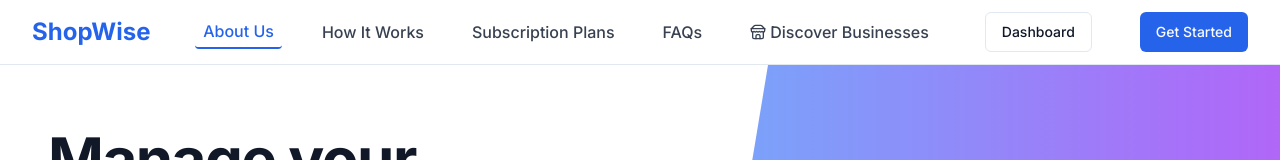
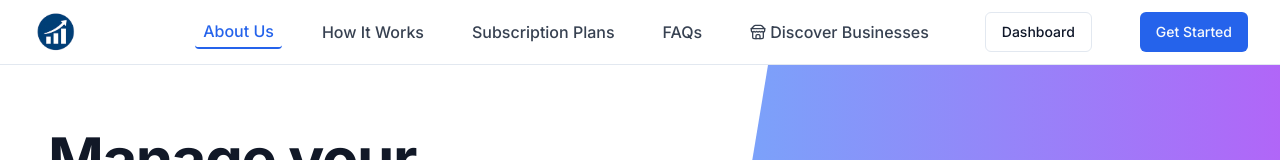
Before and after one commit to AbayoHJovin/business.shopwise, a React (Vite) app: page / in a window 1280 px wide. Shown: the top 160 px of the page. Built offline with nearby package versions, Linux system fonts and the light colour scheme; no server answers.

Commit message:
Added favicon

```diff
--- a/index.html
+++ b/index.html
@@ -12,6 +12,7 @@
     <meta property="og:type" content="website" />
     <meta name="twitter:card" content="summary_large_image" />
     <meta name="twitter:site" content="@jovin" />
+    <link rel="shortcut icon" href="logo.png" type="image/x-icon">
   </head>
 
   <body>
--- a/src/components/landing/Navbar.tsx
+++ b/src/components/landing/Navbar.tsx
@@ -69,7 +69,8 @@ const Navbar = () => {
         <div className="flex justify-between h-16">
           <div className="flex items-center">
             <Link to="/" className="flex-shrink-0 flex items-center">
-              <span className="text-2xl font-bold text-primary">ShopWise</span>
+            <img src="logo.png" alt="ShopWise Logo" className="h-8 w-auto sm:h-10 object-contain max-w-[150px]" />
+              {/* <span className="text-2xl font-bold text-primary">ShopWise</span> */}
             </Link>
           </div>
 
```
Also changed, not shown: public/logo.png (added).
